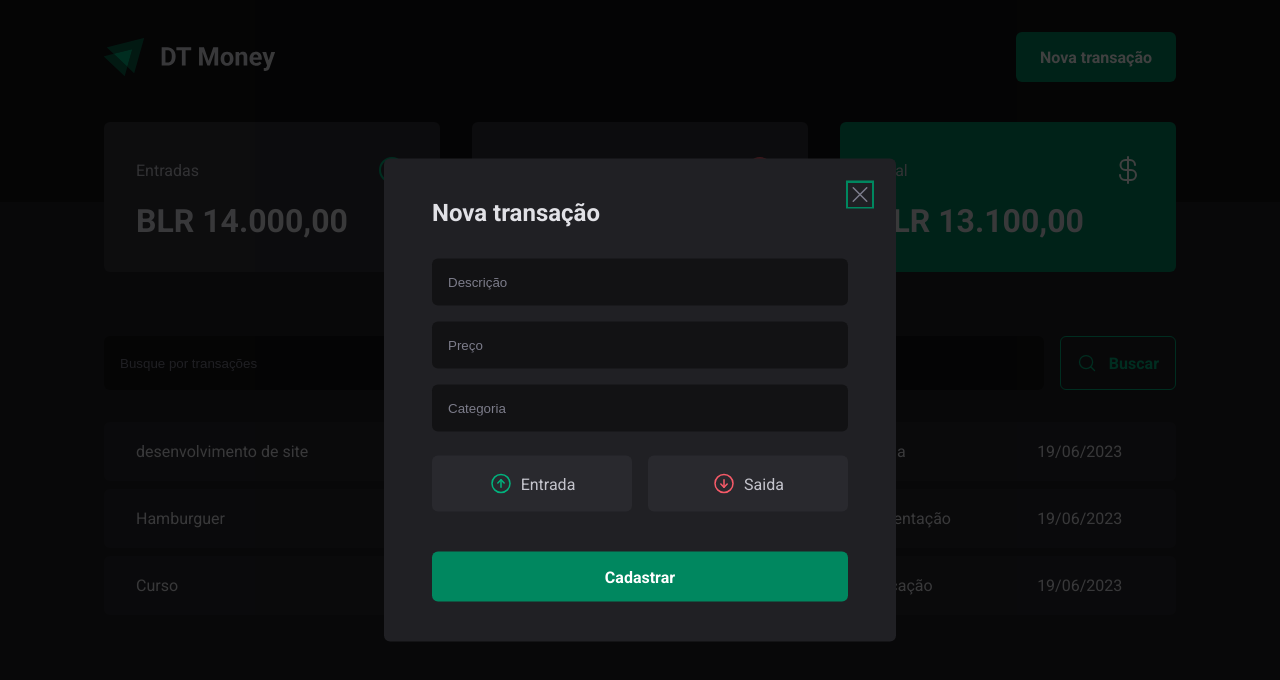
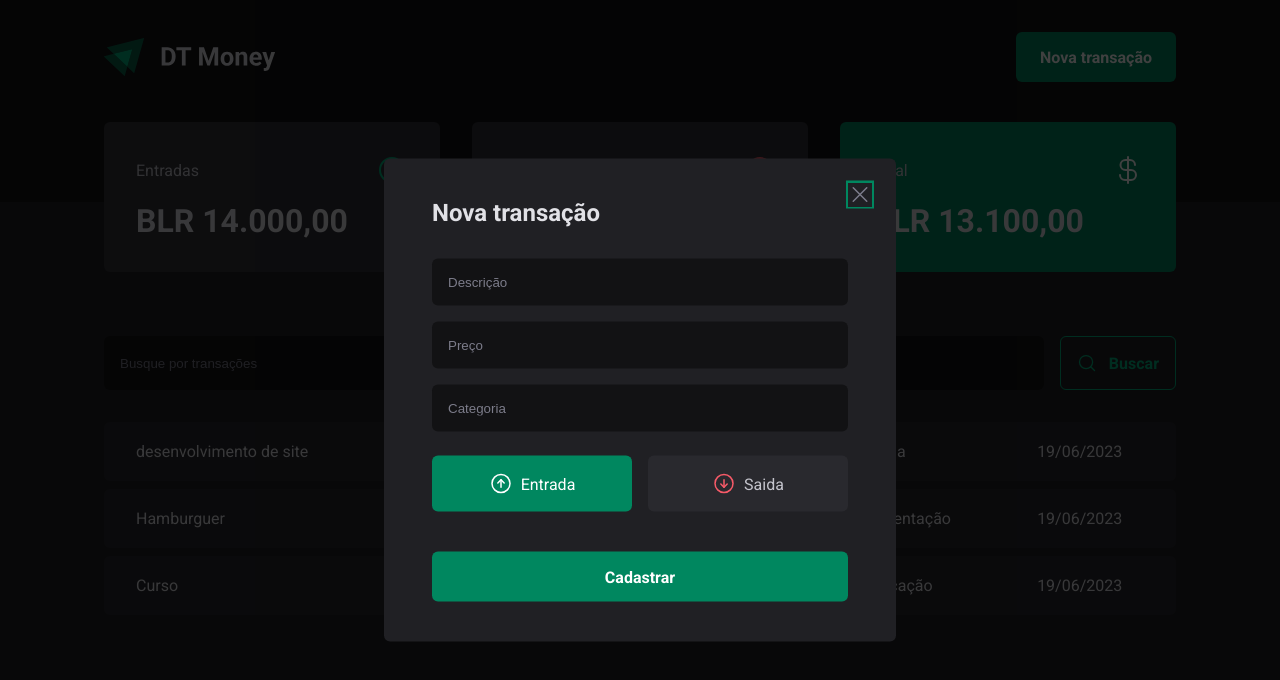
Before and after one commit to ithauront/dtMoney, a React (Vite) app: page / in a window 1280 px wide. Both pictures are taken after a click on the button "Nova transação". Shown: the top 680 px of the page. Built offline with nearby package versions, Linux system fonts and the light colour scheme; data requests are answered from the project's data file.

Commit message:
added controled form to the type
now we can validate the form with the type been selected.

```diff
--- a/src/components/nexTransactionModal/index.tsx
+++ b/src/components/nexTransactionModal/index.tsx
@@ -2,14 +2,14 @@
 import { CloseButton, Content, Overlay, TransactionType, TransactionTypeButton } from './styles'
 import { ArrowCircleDown, ArrowCircleUp, X } from 'phosphor-react'
 import * as z from 'zod'
-import { useForm } from 'react-hook-form'
+import { useForm, Controller } from 'react-hook-form'
 import { zodResolver } from "@hookform/resolvers/zod";
 
 const newTransactionFormSchema = z.object({
     description: z.string(),
     price: z.number(),
     category: z.string(),
-   // type: z.enum(['income', 'outcome'])
+   type: z.enum(['income', 'outcome'])
 })
 
 type NewTransactionFromInputs = z.infer<typeof newTransactionFormSchema>
@@ -17,11 +17,14 @@
 export function NewTransactionModal() {
 
     const {
+        control,
         register,
          handleSubmit,
          formState: {isSubmitting}
          } = useForm<NewTransactionFromInputs>({
-        resolver: zodResolver(newTransactionFormSchema)
+        resolver: zodResolver(newTransactionFormSchema),
+        defaultValues: {
+            type: 'income'}
     })
 
    async function handleCreateNewTransaction (data: NewTransactionFromInputs) {
@@ -45,7 +48,17 @@
                <input type="number" placeholder='Preço' required {...register('price', {valueAsNumber: true})}/>
                <input type="text" placeholder='Categoria' required {...register('category')}/>
 
-                <TransactionType>
+             <Controller
+             control={control}
+             name='type'
+             render={({ field }) => {
+
+
+                return(
+                       <TransactionType
+                        onValueChange={field.onChange}
+                        value={field.value}
+                       >
                     <TransactionTypeButton value='income' variant='income'>
                     <ArrowCircleUp size={24}/>
                     Entrada
@@ -57,6 +70,9 @@
                     </TransactionTypeButton>
 
                     </TransactionType>
+                )
+             }}
+             />
 
                <button type='submit' disabled={isSubmitting}>Cadastrar</button>
             </form>
```
Also changed, not shown: 1 other file (tests, documents, lock files or other folders).
